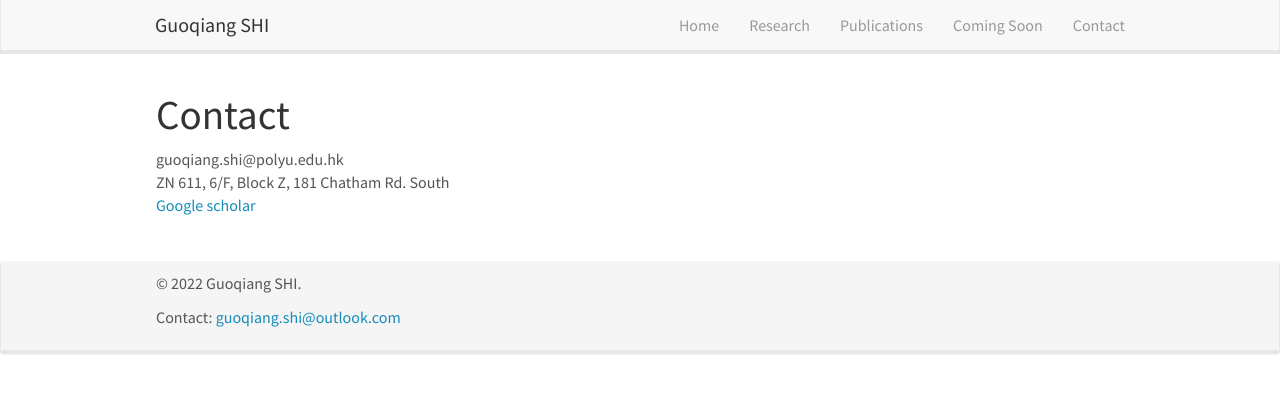
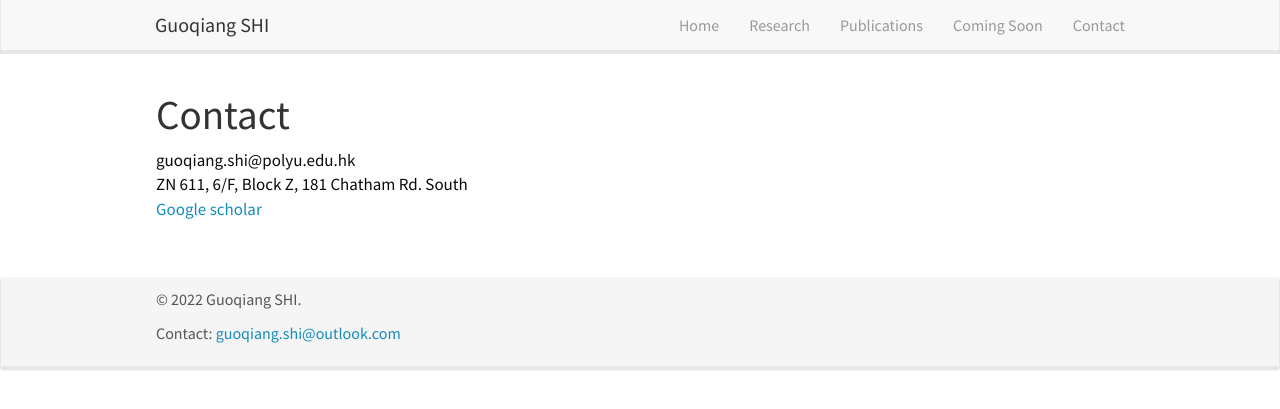
Before and after one commit to guoqiangshi/guoqiangshi.github.io, a Jekyll site: the page contact.html, which Jekyll copies as it is, in a window 1280 px wide. Shown: the top 409 px of the page. Built offline with Jekyll 4.4.1, drawn with Linux system fonts in a browser that asks for light colours; nearby versions of some CDN libraries; library files that are not in the unit come from our copies.

Commit message:
Update contact.html

```diff
--- a/contact.html
+++ b/contact.html
@@ -62,10 +62,14 @@
 
 
 
+<div class="gdlr-core-pbf-element" >
+<div class="gdlr-core-text-box-item gdlr-core-item-pdlr gdlr-core-item-pdb gdlr-core-left-align" style="padding-bottom: 10px ;" >
+<div class="gdlr-core-text-box-item-content" style="font-size: 17px ;text-transform: none ;color: #0a0a0a ;" >
+<p><i class="fa fa-envelope" ></i> guoqiang.shi@polyu.edu.hk<br /><i class="fa fa-location-arrow" ></i> ZN 611, 6/F, Block Z, 181 Chatham Rd. South<br /><i class="fa fa-external-link" ></i> <a href="https://scholar.google.com.hk/citations?user=MbaoUzsAAAAJ&hl=zh-CN" target="_blank" rel="noopener external noreferrer" data-wpel-link="external">Google scholar</a></p>
+<p><br /></p>
+</div></div></div>
 
-<p><i class="fa fa-envelope" ></i> guoqiang.shi@polyu.edu.hk<br /><i class="fa fa-location-arrow" ></i> ZN 611, 6/F, Block Z, 181 Chatham Rd. South<br /><i class="fa fa-external-link" ></i> <a href="https://scholar.google.com.hk/citations?user=MbaoUzsAAAAJ&hl=zh-CN" target="_blank" rel="noopener external noreferrer" data-wpel-link="external">Google scholar</a></p>
 
-<p><br /></p>
 
 </div>
 
```
